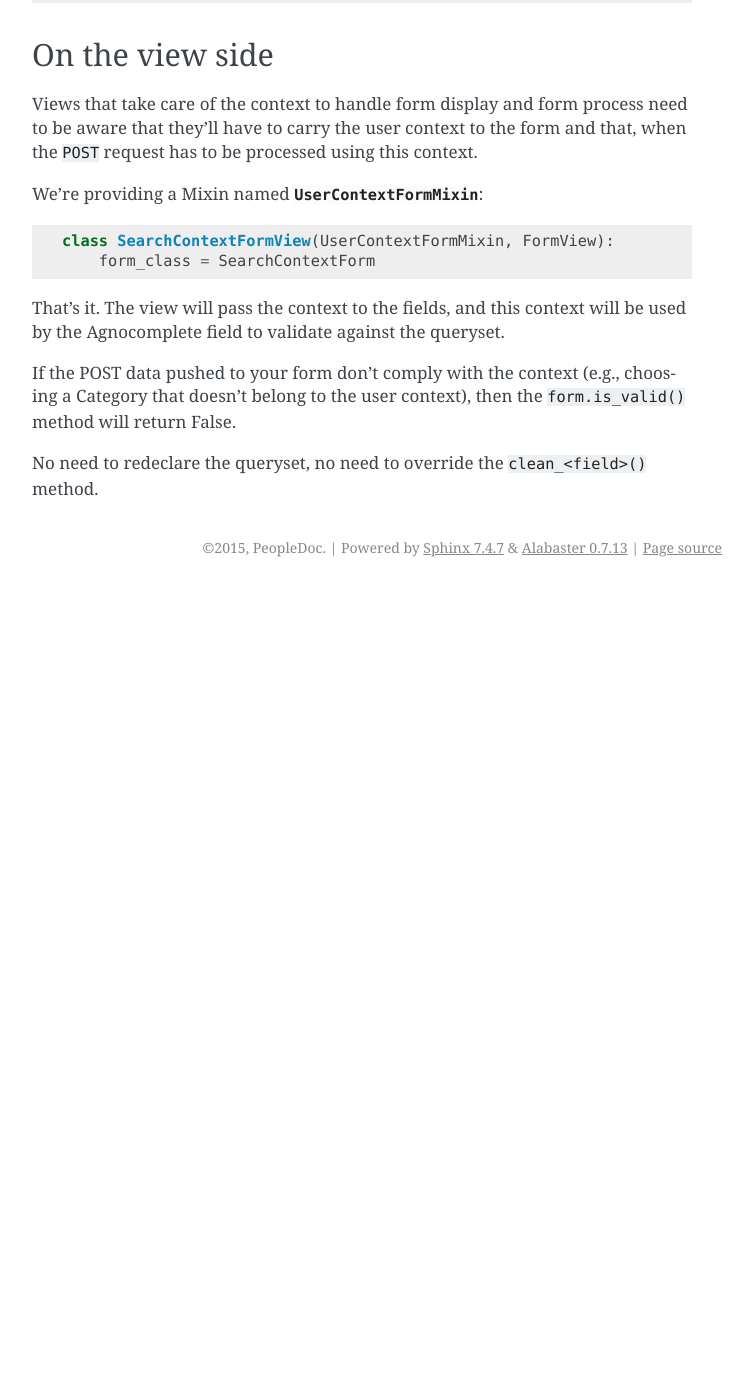
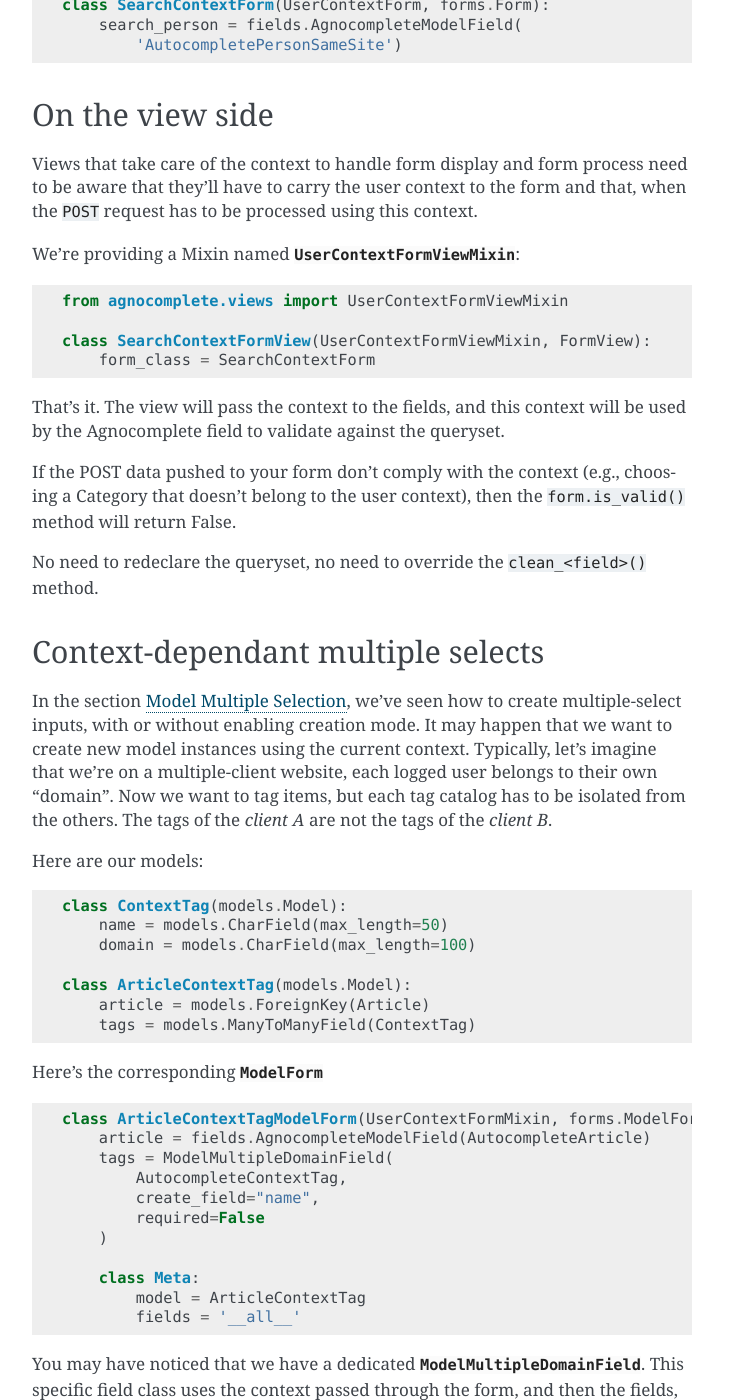
Before and after one commit to peopledoc/django-agnocomplete, a Sphinx documentation site: the page built from docs/context-dependant-completions.rst, in a window 1280 px wide and 1400 px high, scrolled down 1308 px. Shown: the whole window, without its empty margins (388-1140 px from the left). Built offline with Sphinx 7.4.7, drawn with Linux system fonts in a browser that asks for light colours; before the commit the page ends 1895 px from its top, so only the background shows below that; some of the changed text lies outside the part shown.

Commit message:
refs #33 -- multiple selection with context-related creation

```diff
--- a/docs/context-dependant-completions.rst
+++ b/docs/context-dependant-completions.rst
@@ -43,7 +43,10 @@
 
 .. code-block:: python
 
-    class SearchContextForm(UserContextForm):
+    from django import forms
+    from agnocomplete.forms import UserContextFormMixin
+
+    class SearchContextForm(UserContextForm, forms.Form):
         search_person = fields.AgnocompleteModelField(
             'AutocompletePersonSameSite')
 
@@ -53,11 +56,13 @@
 
 Views that take care of the context to handle form display and form process need to be aware that they'll have to carry the user context to the form and that, when the ``POST`` request has to be processed using this context.
 
-We're providing a Mixin named :class:`UserContextFormMixin`:
+We're providing a Mixin named :class:`UserContextFormViewMixin`:
 
 .. code-block:: python
 
-    class SearchContextFormView(UserContextFormMixin, FormView):
+    from agnocomplete.views import UserContextFormViewMixin
+
+    class SearchContextFormView(UserContextFormViewMixin, FormView):
         form_class = SearchContextForm
 
 That's it. The view will pass the context to the fields, and this context will be used by the Agnocomplete field to validate against the queryset.
@@ -65,3 +70,76 @@
 If the POST data pushed to your form don't comply with the context (e.g., choosing a Category that doesn't belong to the user context), then the ``form.is_valid()`` method will return False.
 
 No need to redeclare the queryset, no need to override the ``clean_<field>()`` method.
+
+
+Context-dependant multiple selects
+==================================
+
+In the section :ref:`model-multiple-selection`, we've seen how to create multiple-select inputs, with or without enabling creation mode. It may happen that we want to create new model instances using the current context. Typically, let's imagine that we're on a multiple-client website, each logged user belongs to their own "domain". Now we want to tag items, but each tag catalog has to be isolated from the others. The tags of the *client A* are not the tags of the *client B*.
+
+Here are our models:
+
+.. code-block:: python
+
+    class ContextTag(models.Model):
+        name = models.CharField(max_length=50)
+        domain = models.CharField(max_length=100)
+
+    class ArticleContextTag(models.Model):
+        article = models.ForeignKey(Article)
+        tags = models.ManyToManyField(ContextTag)
+
+Here's the corresponding :class:`ModelForm`
+
+.. code-block:: python
+
+    class ArticleContextTagModelForm(UserContextFormMixin, forms.ModelForm):
+        article = fields.AgnocompleteModelField(AutocompleteArticle)
+        tags = ModelMultipleDomainField(
+            AutocompleteContextTag,
+            create_field="name",
+            required=False
+        )
+
+        class Meta:
+            model = ArticleContextTag
+            fields = '__all__'
+
+You may have noticed that we have a dedicated :class:`ModelMultipleDomainField`. This specific field class uses the context passed through the form, and then the fields, to build extra arguments when creating the model instance.
+
+Here's the :class:`ModelMultipleDomainField`:
+
+.. code-block:: python
+
+    class ModelMultipleDomainField(fields.AgnocompleteModelMultipleField):
+        def extra_create_kwargs(self):
+            """
+            Inject the domain of the current user in the new model instances.
+            """
+            user = self.get_agnocomplete_context()
+            if user:
+                _, domain = user.email.split('@')
+                return {
+                    'domain': domain
+                }
+            return {}
+
+When the field will want to create new records in the :class:`ContextTag` table, here's what's going to happen:
+
+* the "name" will take the value of the string inserted into the input,
+* the "domain" will take the value of the current user email domain name.
+
+As a consequence, each tag creation could be written like this:
+
+.. code-block:: python
+
+    ContextTag.objects.create(**{
+        'name': input_value,
+        'domain': user_domain_name,
+    })
+
+Of course, you're free to extract whichever information out of the context (or not) and feed the extra_kwargs dictionary (the date and time, the weather, whatever).
+
+.. important::
+
+    Views that will use the :class:`ArticleContextTagModelForm` **must** inherit from the :class:`UserContextFormViewMixin`, exactly as above, otherwise, the context is not transmitted to the different elements of the view.
--- a/docs/fields-widgets.rst
+++ b/docs/fields-widgets.rst
@@ -45,6 +45,8 @@
 In the second field, the users can use the search feature to look after "green" or "grey" suggestions, but also can add values of their own ; values that will be transmitted when the form is submitted.
 
 It's the backend responsability to handle these values when the view will receive the submitted form.
+
+.. _model-multiple-selection:
 
 Model Multiple Selection
 ========================
```
Also changed, not shown: 8 other files.
